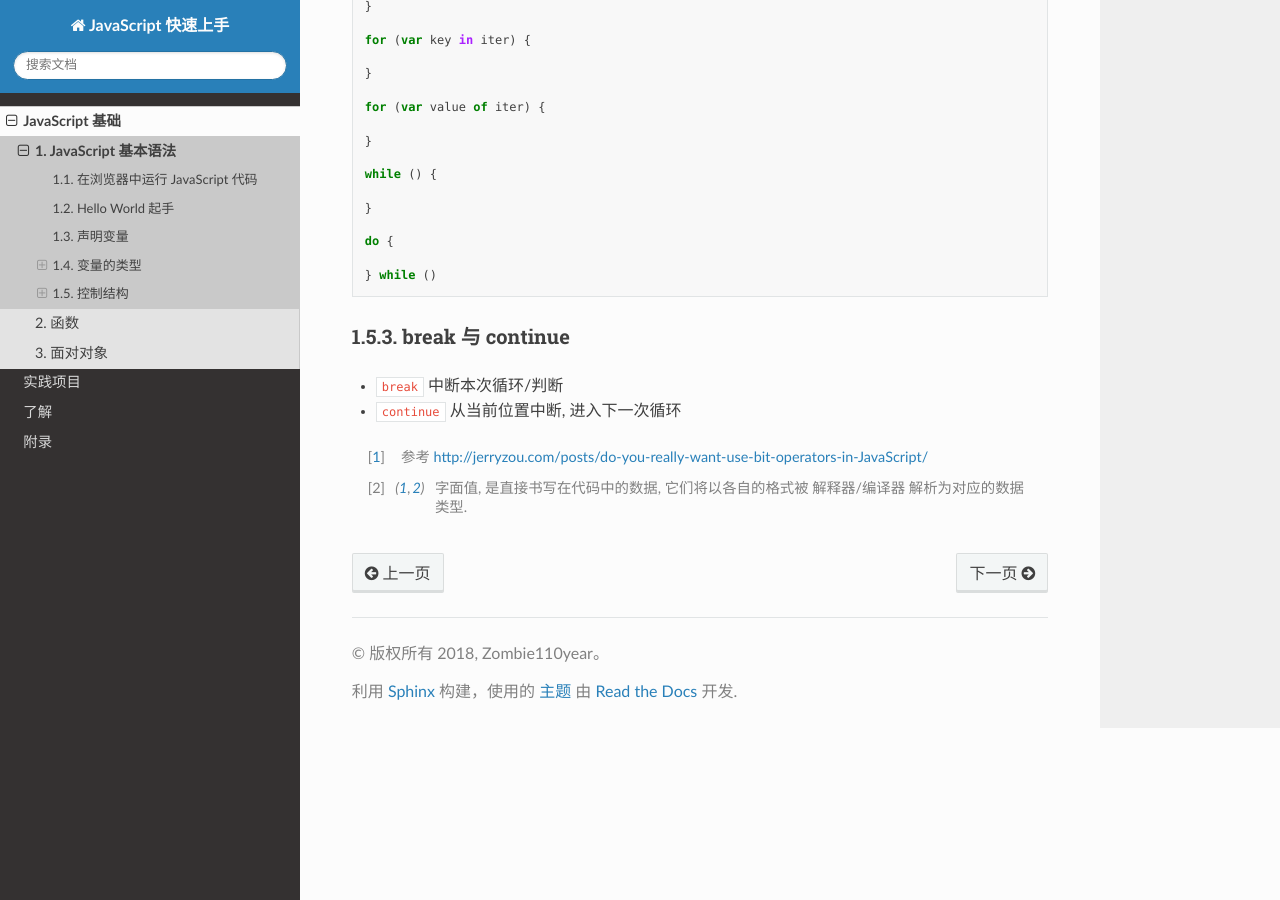
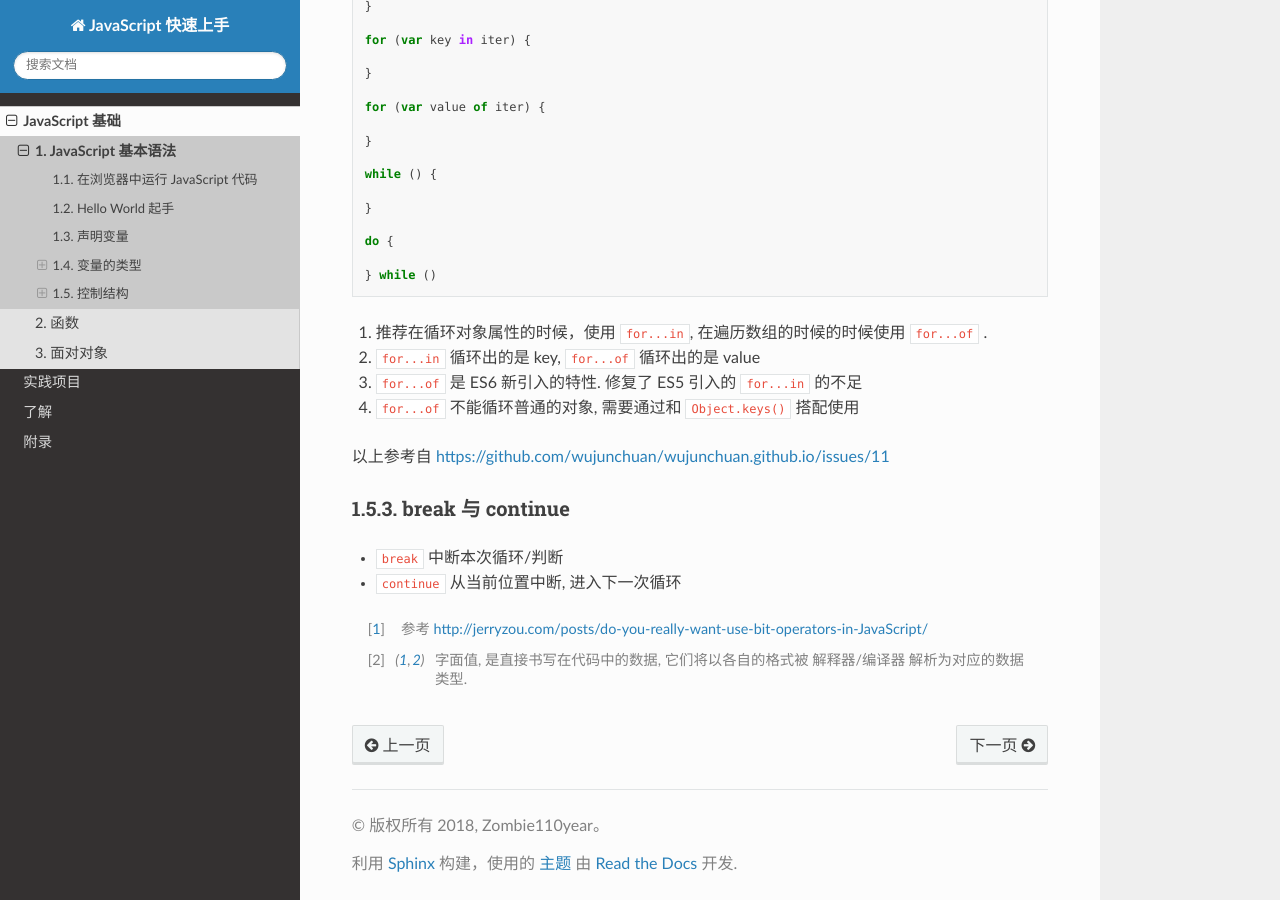
Before and after one commit to zombie110year/js-quickstart, a Sphinx documentation site: the page built from doc/base/grammar.rst, in a window 1280 px wide and 900 px high, scrolled down 13783 px. Built offline with Sphinx 7.4.7 and the Read the Docs theme 2.0.0, drawn with Linux system fonts in a browser that asks for light colours.

Commit message:
for in 与 for of 的区别

```diff
--- a/doc/base/grammar.rst
+++ b/doc/base/grammar.rst
@@ -721,6 +721,14 @@ C, C++, Java 的控制结构语法 |js| 都可以使用, |js| 相比前三者,
 
     } while ()
 
+1.  推荐在循环对象属性的时候，使用 ``for...in``,
+    在遍历数组的时候的时候使用 ``for...of`` .
+#.  ``for...in`` 循环出的是 key, ``for...of`` 循环出的是 value
+#.  ``for...of`` 是 ES6 新引入的特性. 修复了 ES5 引入的 ``for...in`` 的不足
+#.  ``for...of`` 不能循环普通的对象, 需要通过和 ``Object.keys()`` 搭配使用
+
+以上参考自 https://github.com/wujunchuan/wujunchuan.github.io/issues/11
+
 break 与 continue
 -----------------
 
```
